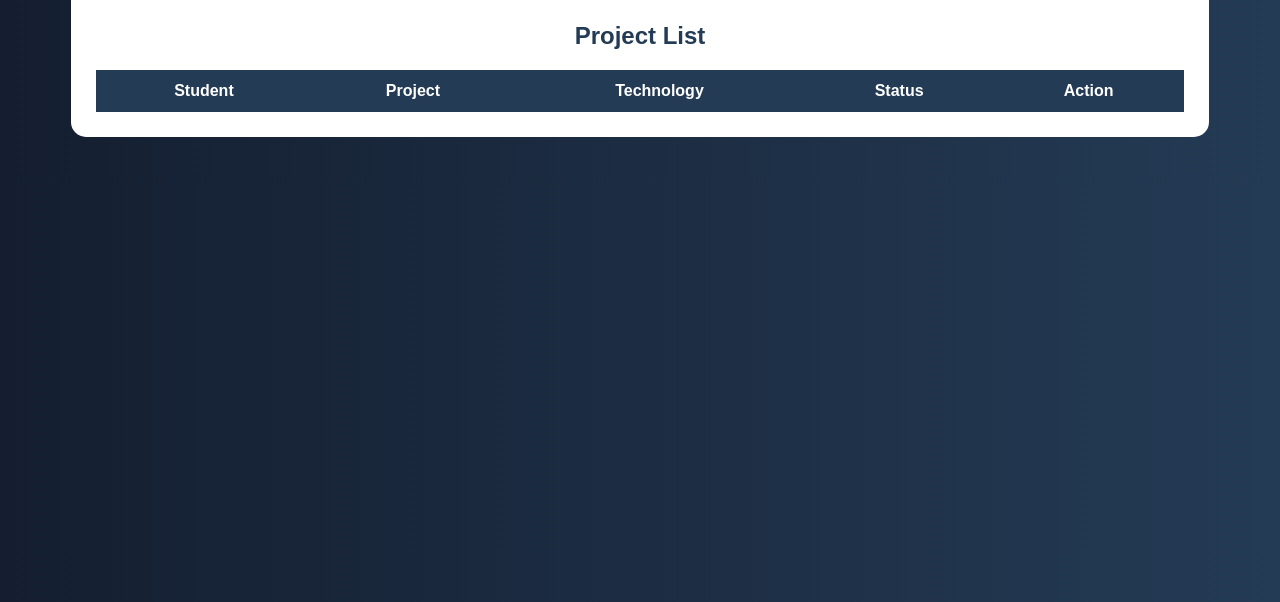
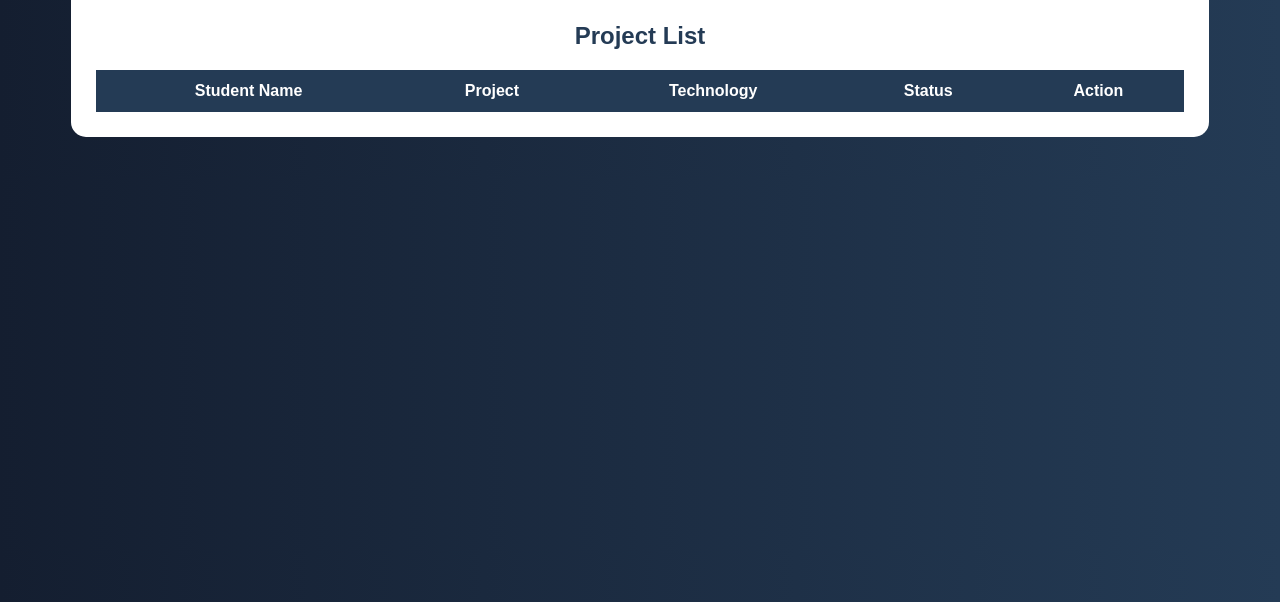
Before and after one commit to narayanatavva123/student-project-management-system, a website: page public/index.html in a window 1280 px wide. Shown: the part 198-800 px from the top of the page. Drawn offline with Linux system fonts and the light colour scheme; no server answers.

Commit message:
Rename 'Student' header to 'Student Name'

```diff
--- a/public/index.html
+++ b/public/index.html
@@ -27,7 +27,7 @@
   <table>
     <thead>
       <tr>
-        <th>Student</th>
+        <th>Student Name</th>
         <th>Project</th>
         <th>Technology</th>
         <th>Status</th>
```
